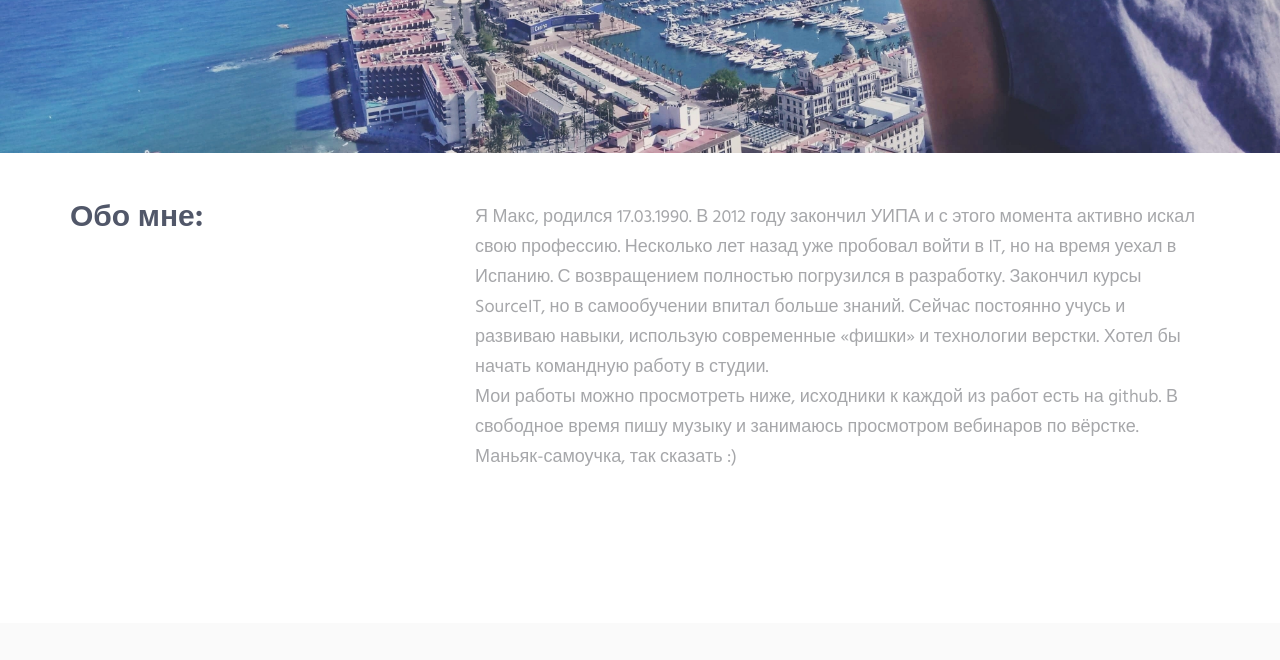
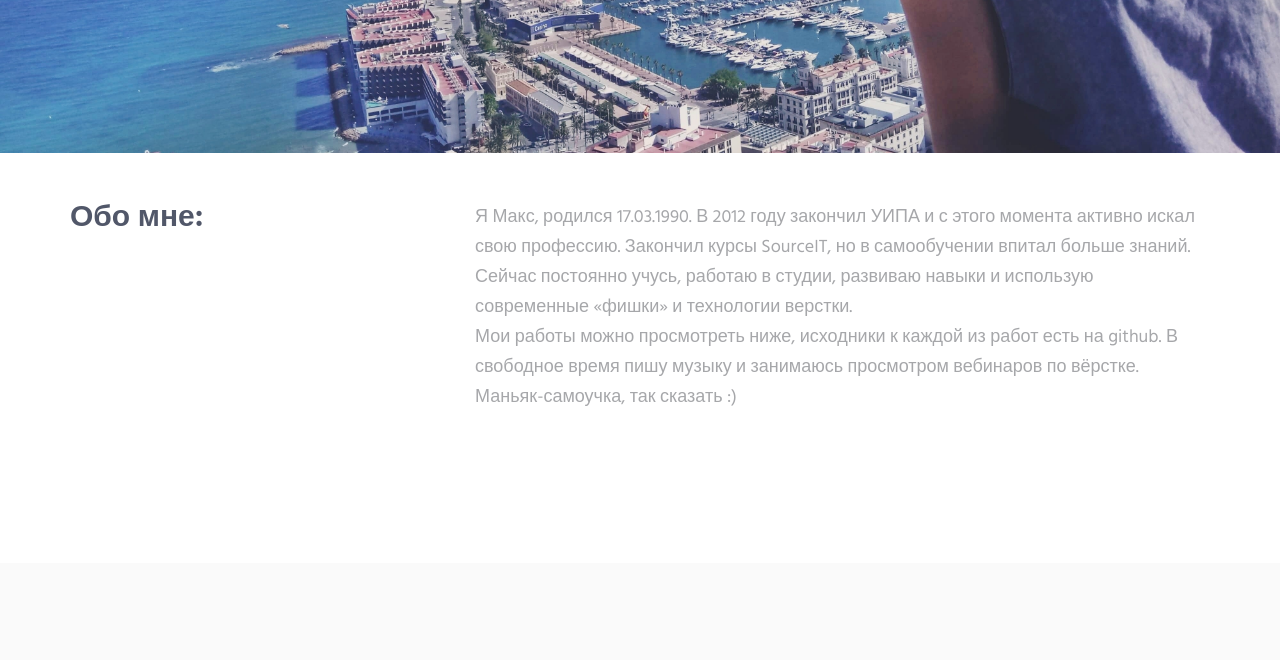
Before and after one commit to milkixx/summary, a plain HTML site: page index.html in a window 1280 px wide. Shown: the part 567-1227 px from the top of the page. Drawn offline with nearby package versions, Linux system fonts and the light colour scheme.

Commit message:
change description

```diff
--- a/index.html
+++ b/index.html
@@ -69,11 +69,10 @@
                 <div class="intro__inner-title title">Обо мне:</div>
                 <div class="intro__inner-descr">
                     Я Макс, родился 17.03.1990. В 2012 году закончил УИПА и с этого момента активно искал свою
-                    профессию. Несколько лет назад уже пробовал войти в IT, но на время уехал в Испанию. С
-                    возвращением
-                    полностью погрузился в разработку. Закончил
-                    курсы SourceIT, но в самообучении впитал больше знаний. Сейчас постоянно учусь и развиваю навыки,
-                    использую современные «фишки» и технологии верстки. Хотел бы начать командную работу в студии. <br>
+                    профессию. Закончил
+                    курсы SourceIT, но в самообучении впитал больше знаний. Сейчас постоянно учусь, работаю в студии,
+                    развиваю навыки и
+                    использую современные «фишки» и технологии верстки.<br>
                     Мои
                     работы можно просмотреть ниже, исходники к каждой из работ есть на github. В свободное время пишу
                     музыку и занимаюсь просмотром вебинаров по
```
